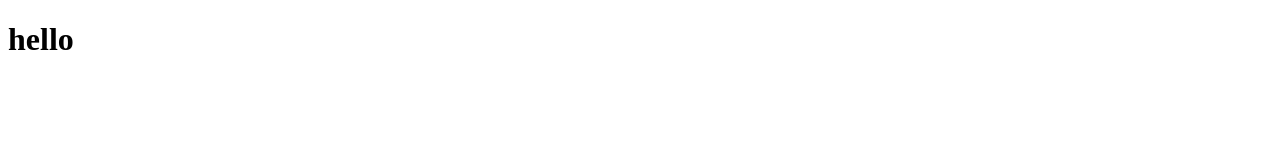
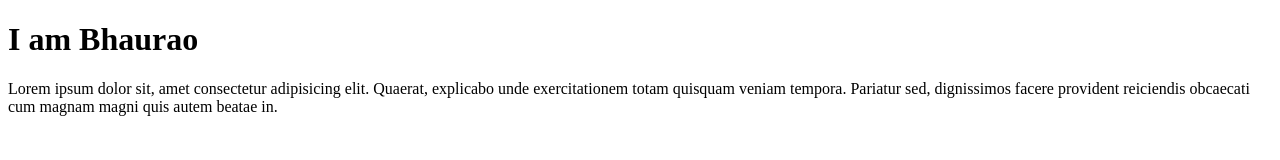
Before and after one commit to rushikesh982/demo4, a plain HTML site: page index.html in a window 1280 px wide. Drawn offline with Linux system fonts and the light colour scheme.

Commit message:
my first commit

```diff
--- a/index.html
+++ b/index.html
@@ -3,9 +3,10 @@
 <head>
     <meta charset="UTF-8">
     <meta name="viewport" content="width=device-width, initial-scale=1.0">
-    <title>Document</title>
+    <title>Git demo</title>
 </head>
 <body>
-    <h1>hello</h1>
+    <h1>I am Bhaurao</h1>
+    <p>Lorem ipsum dolor sit, amet consectetur adipisicing elit. Quaerat, explicabo unde exercitationem totam quisquam veniam tempora. Pariatur sed, dignissimos facere provident reiciendis obcaecati cum magnam magni quis autem beatae in.</p>
 </body>
 </html>
```
